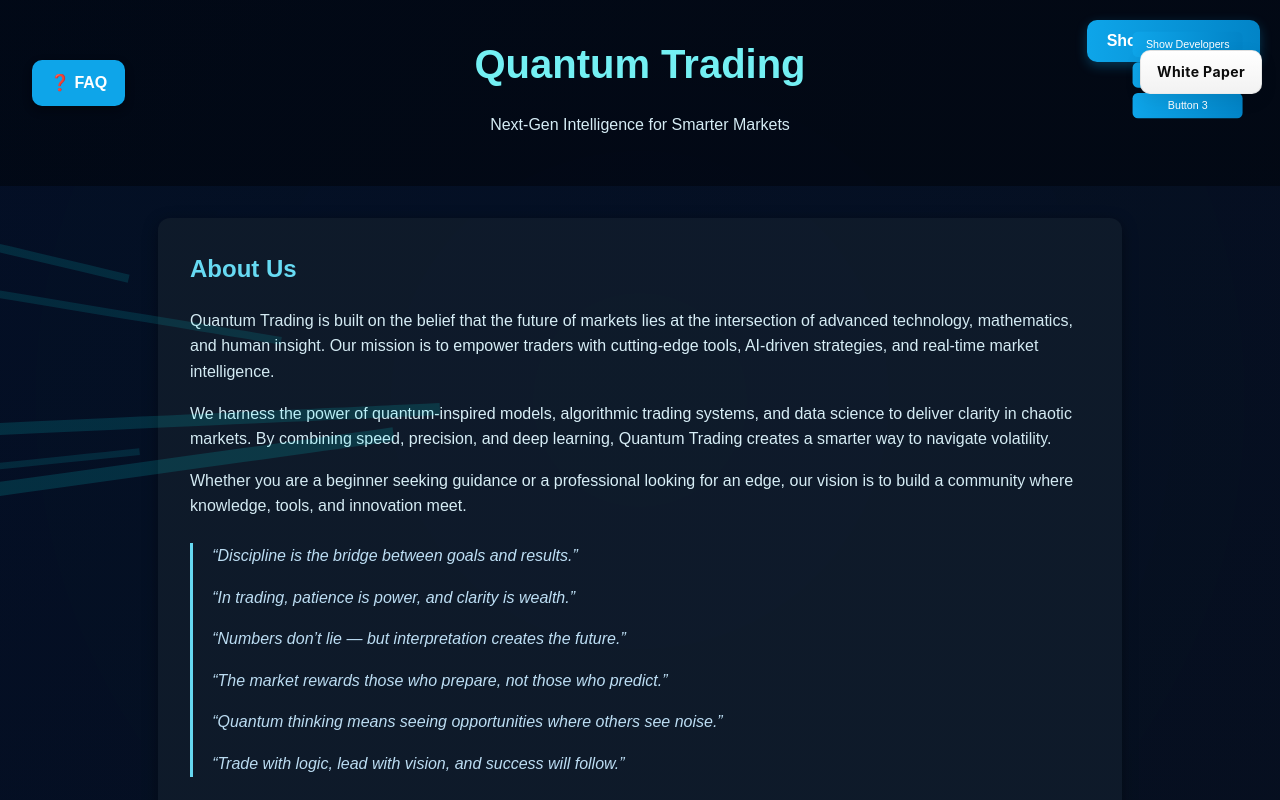
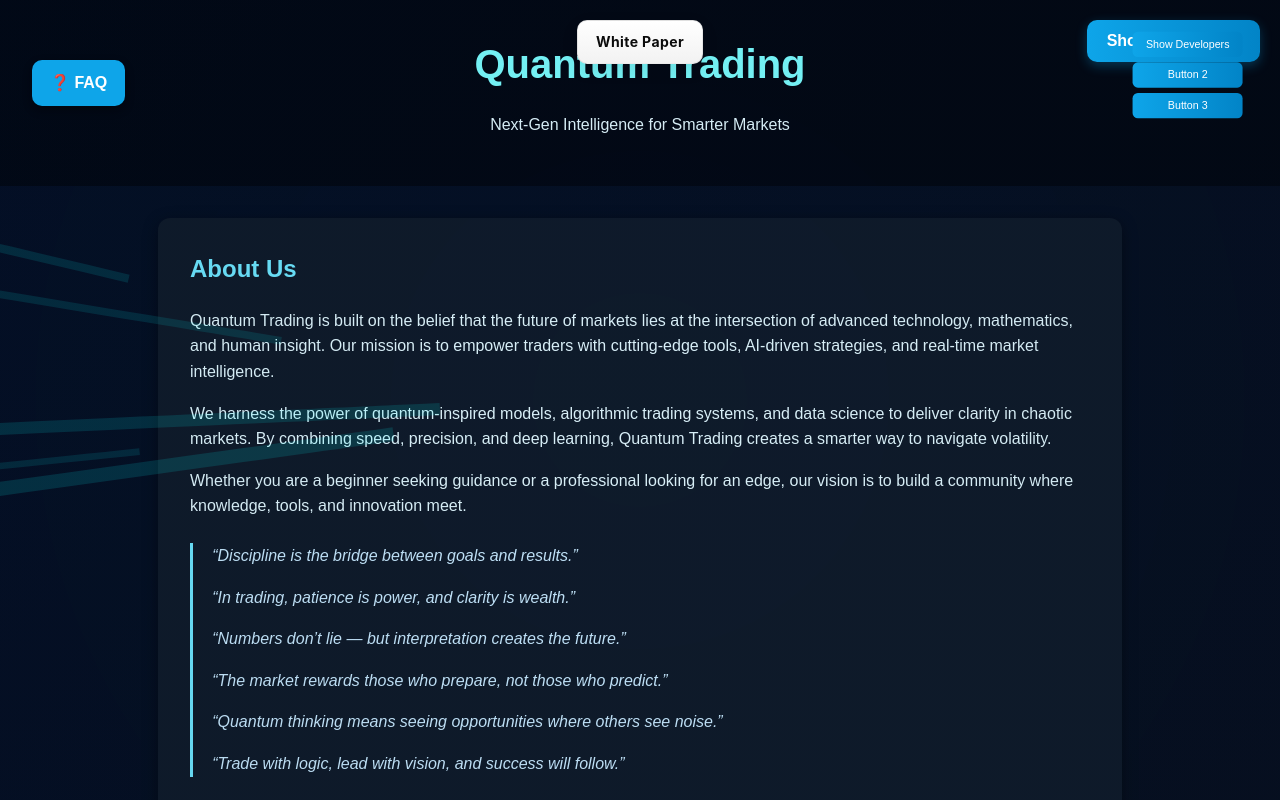
Before and after one commit to CroakBot1/About-us, a plain HTML site: page index.html in a window 1280 px wide. Drawn offline with Linux system fonts and the light colour scheme.

Commit message:
Update index.html

```diff
--- a/index.html
+++ b/index.html
@@ -839,18 +839,19 @@ const observer=new MutationObserver(mutations=>{
 observer.observe(document.body,{childList:true, subtree:true});
 </script>
 
-<!-- Fixed White Paper Button (slightly lower from top-right) -->
-<a class="whitepaper-btn" href="https://white-paper-alpha.vercel.app/" target="_blank" rel="noopener noreferrer" aria-label="Open White Paper">White Paper</a>
+<!-- White Paper Button (Top Center) -->
+<a class="whitepaper-btn-center" href="https://white-paper-alpha.vercel.app/" target="_blank" rel="noopener noreferrer" aria-label="Open White Paper">White Paper</a>
 
 <style>
-  .whitepaper-btn{
+  .whitepaper-btn-center {
     position: fixed;
-    top: 50px; /* 👈 mas ubos na siya kaysa 18px */
-    right: 18px;
+    top: 20px; /* distance from very top */
+    left: 50%; /* push to the horizontal middle */
+    transform: translateX(-50%); /* exact center */
     z-index: 9999;
 
     display: inline-block;
-    padding: 10px 16px;
+    padding: 10px 18px;
     font-weight: 700;
     font-family: Inter, system-ui, -apple-system, "Segoe UI", Roboto, "Helvetica Neue", Arial;
     font-size: 14px;
@@ -865,14 +866,13 @@ observer.observe(document.body,{childList:true, subtree:true});
       0 6px 18px rgba(11,11,11,0.08),
       inset 0 1px 0 rgba(255,255,255,0.7);
 
-    transform: translateZ(0);
     transition: transform 150ms ease, box-shadow 150ms ease;
     text-decoration: none;
     user-select: none;
   }
 
-  .whitepaper-btn:hover{
-    transform: translateY(-4px);
+  .whitepaper-btn-center:hover {
+    transform: translateX(-50%) translateY(-4px);
     box-shadow:
       0 14px 30px rgba(11,11,11,0.12),
       inset 0 1px 0 rgba(255,255,255,0.75);
```
